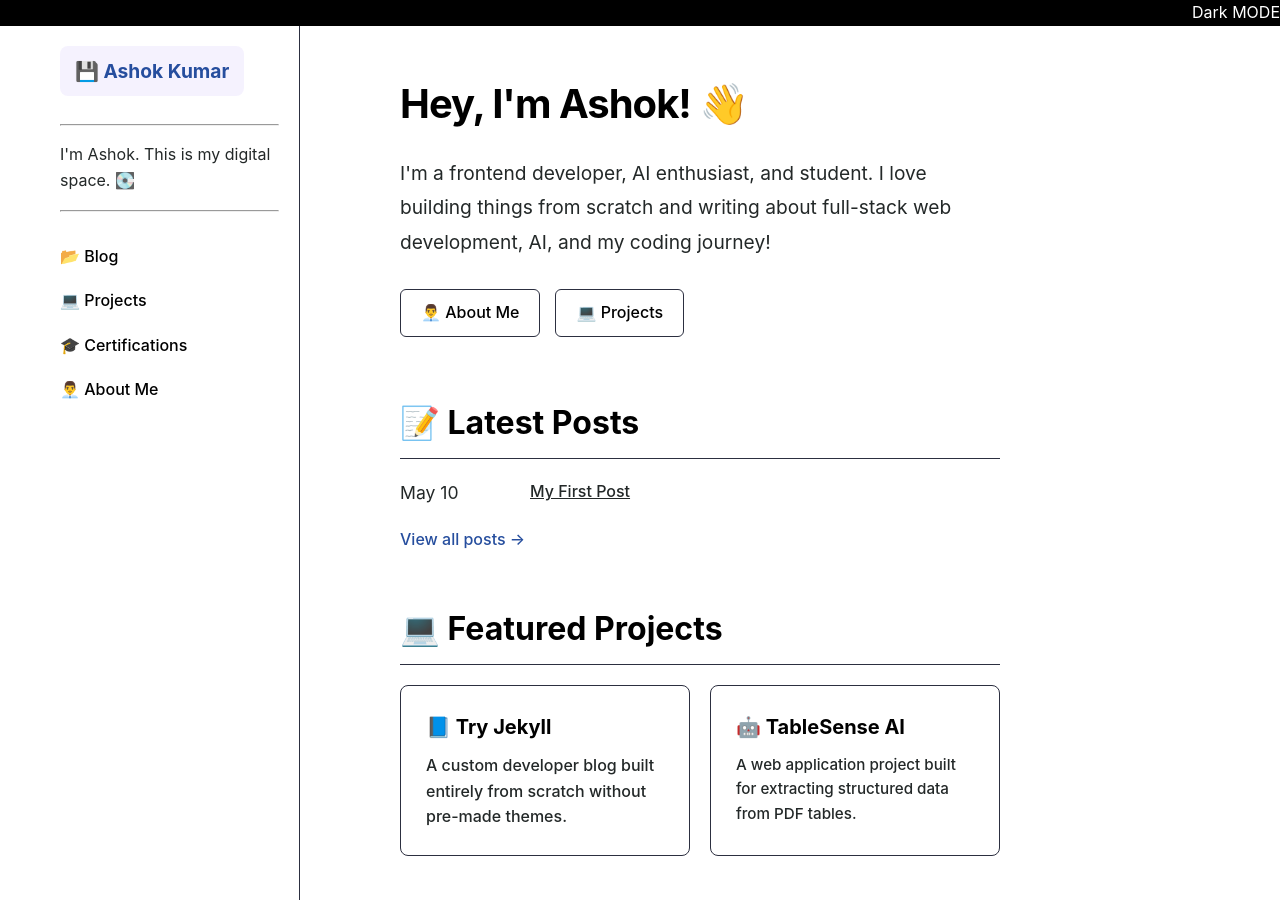
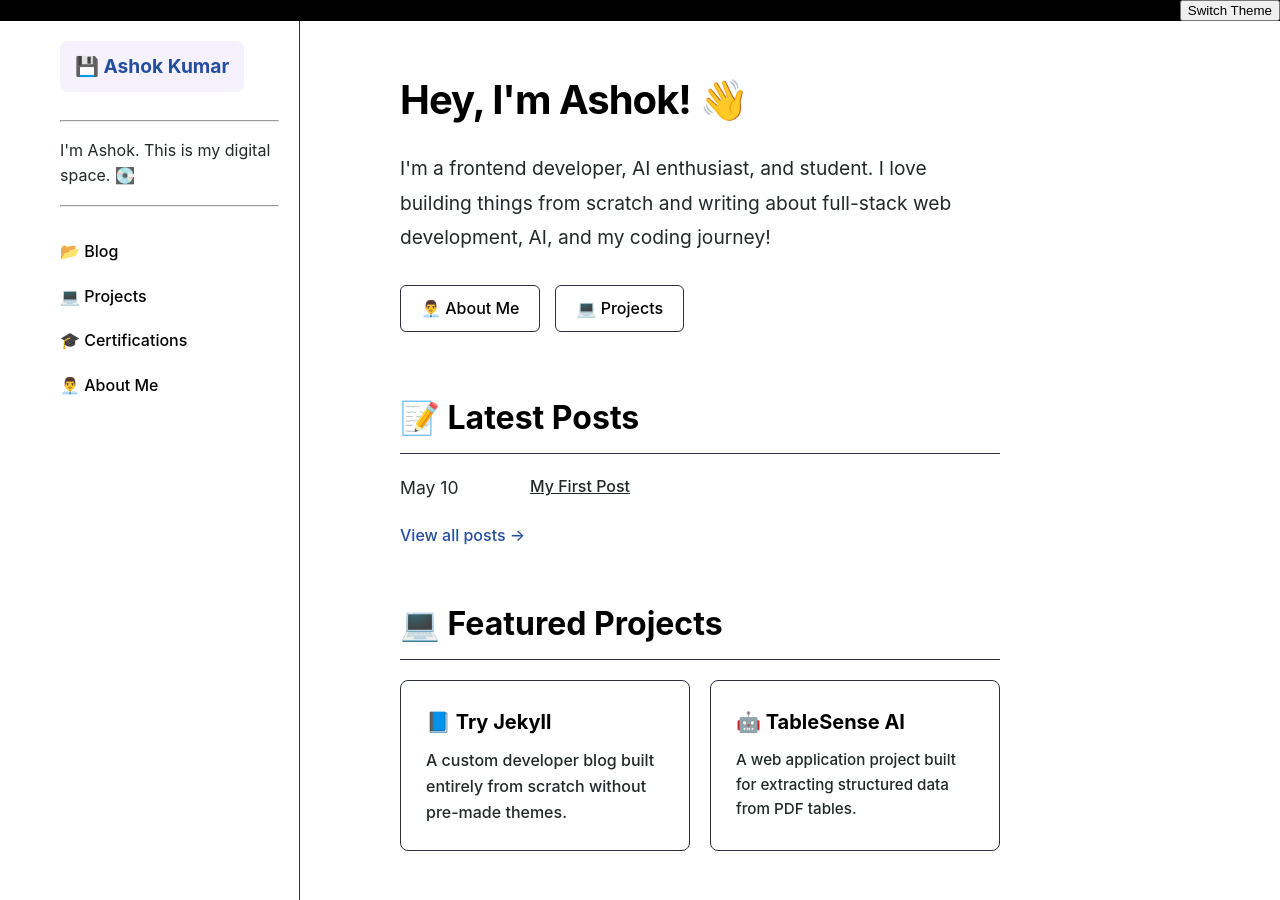
Before and after one commit to cj7-code-journey/cj7-code-journey.github.io, a Jekyll site: the page built from index.html, in a window 1280 px wide and 900 px high. Built offline with Jekyll 4.4.1, drawn with Linux system fonts in a browser that asks for light colours.

Commit message:
Add: Switch theme button add with dark/light theme in header

```diff
--- a/_includes/header.html
+++ b/_includes/header.html
@@ -1,4 +1,3 @@
 <header class="header">
-    <!-- <span>Zoom Out +</span><span>Zoom In -</span><span>Change Language</span> -->
-    <span>Dark MODE</span>
+    <button onclick="changeTheme()">Switch Theme</button>
 </header>
--- a/_layouts/default.html
+++ b/_layouts/default.html
@@ -16,11 +16,18 @@
   <link rel="icon" type="image/ico" href="{{ site.baseurl }}/assets/images/favicon.ico">
 </head>
 
-<body>
+<body id="lightMode">
+   <script>
+    //check theme before the page render
+    if (localStorage.getItem("theme") === "dark") {
+      document.body.classList.add("dark-theme");
+    }
+  </script>
+
   {% include header.html %}
   <div class="layout-wrapper">
 
-        <!-- Hamburger Button -->
+    <!-- Hamburger Button -->
     <button id="menuBtn" style="font-size: 30px; background: none; border: none; color: var(--text-heading); cursor: pointer;">
       &#9776;
     </button>
@@ -32,6 +39,7 @@
   </div>
   {% include footer.html %}
 </body>
+
 <script>
   const menuBtn = document.getElementById('menuBtn');
   const sidebar = document.querySelector('.sidebar');
@@ -39,5 +47,26 @@
   menuBtn.addEventListener('click', () => {
     sidebar.classList.toggle('active');
   });
+
+//change theme
+function changeTheme() {
+    const body = document.body;
+
+
+    body.classList.toggle("dark-theme");
+
+
+    if (body.classList.contains("dark-theme")) {
+        localStorage.setItem("theme", "dark");
+    } else {
+        localStorage.setItem("theme", "light");
+    }
+}
+window.onload = function() {
+    if (localStorage.getItem("theme") === "dark") {
+        document.body.classList.add("dark-theme");
+    }
+}
+
 </script>
 </html>
--- a/assets/css/main.scss
+++ b/assets/css/main.scss
@@ -12,17 +12,19 @@
     --accent-color: #264e9e;
     --sidebar-width: 260px;
     --border-color: #2c2f40;
+}
 
-    //Dark theme
-    --bg2-color: #161822;    /* Dark Theme Background */
-    --header2-bg-color: white;        /* header light Theme Background */
-    --header2-color: rgb(0, 0, 0);
-    --navbar2-bg-color: rgb(255, 255, 255);
-    --navbar2-color: rgb(0, 0, 0);
-    --text2-main: #a9a9b3;        /* Light grey text for paragraphs */
-    --text2-heading: #ffffff;
-    --text2-heading: #ffffff;     /* Pure white for headings */
-    --accent2-color: #9d82f5;     /* Premium Purple link color */
+body.dark-theme {
+    --bg-color: #161822;
+    --header-bg-color: white;
+    --header-color: rgb(0, 0, 0);
+    --text-main: #a9a9b3;
+    --text-heading: #ffffff;
+    --accent-color: #9d82f5;
+    --sidebar-width: 260px;
+    --navbar-bg-color: rgb(255, 255, 255);
+    --navbar-color: rgb(0, 0, 0);
+    --border-color: #2c2f40;
 }
 
 * { box-sizing: border-box; }
@@ -33,6 +35,7 @@
     background-color: var(--bg-color);
     color: var(--text-main);
     line-height: 1.6;
+    transition: 0.3s;
 }
 
 h1, h2, h3, h4 { color: var(--text-heading); font-weight: 700; }
```
